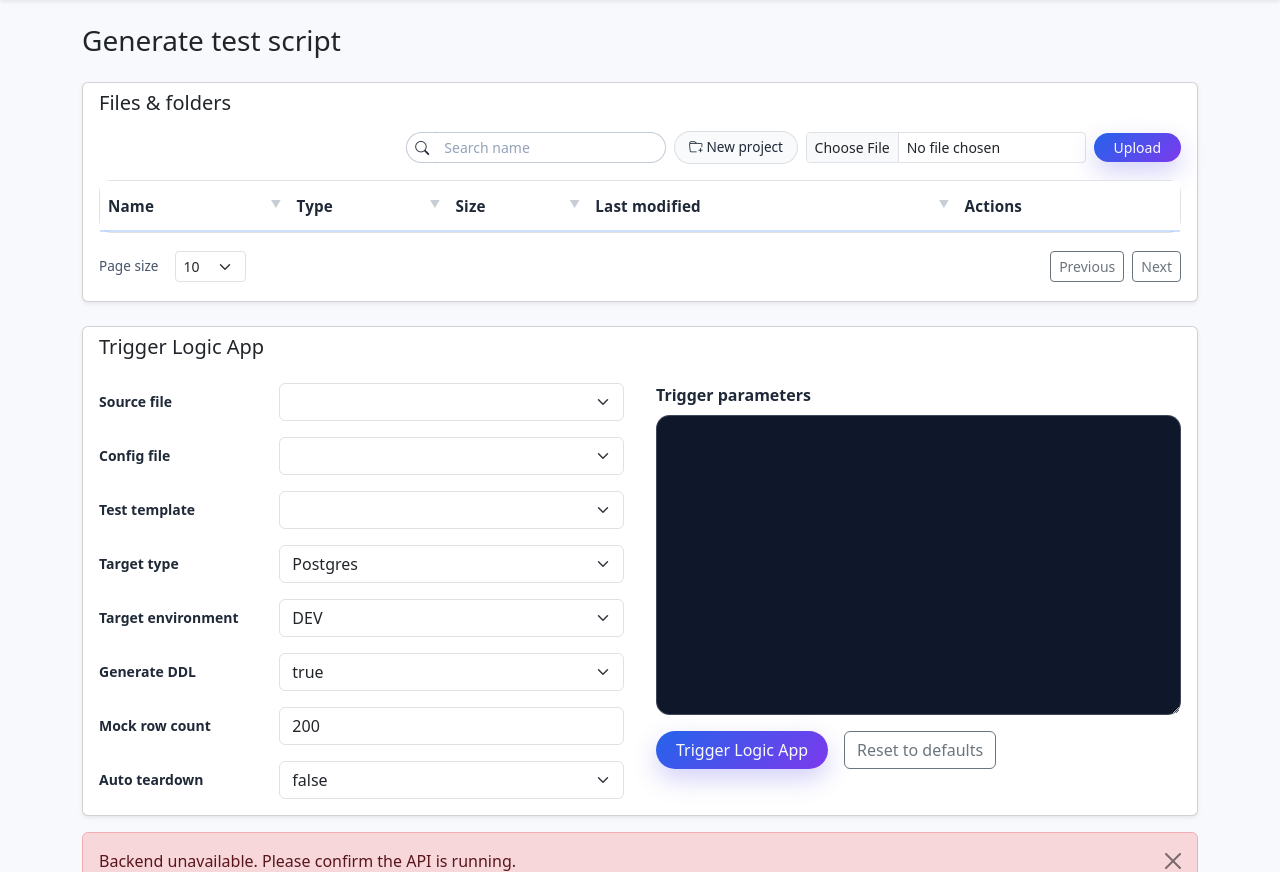
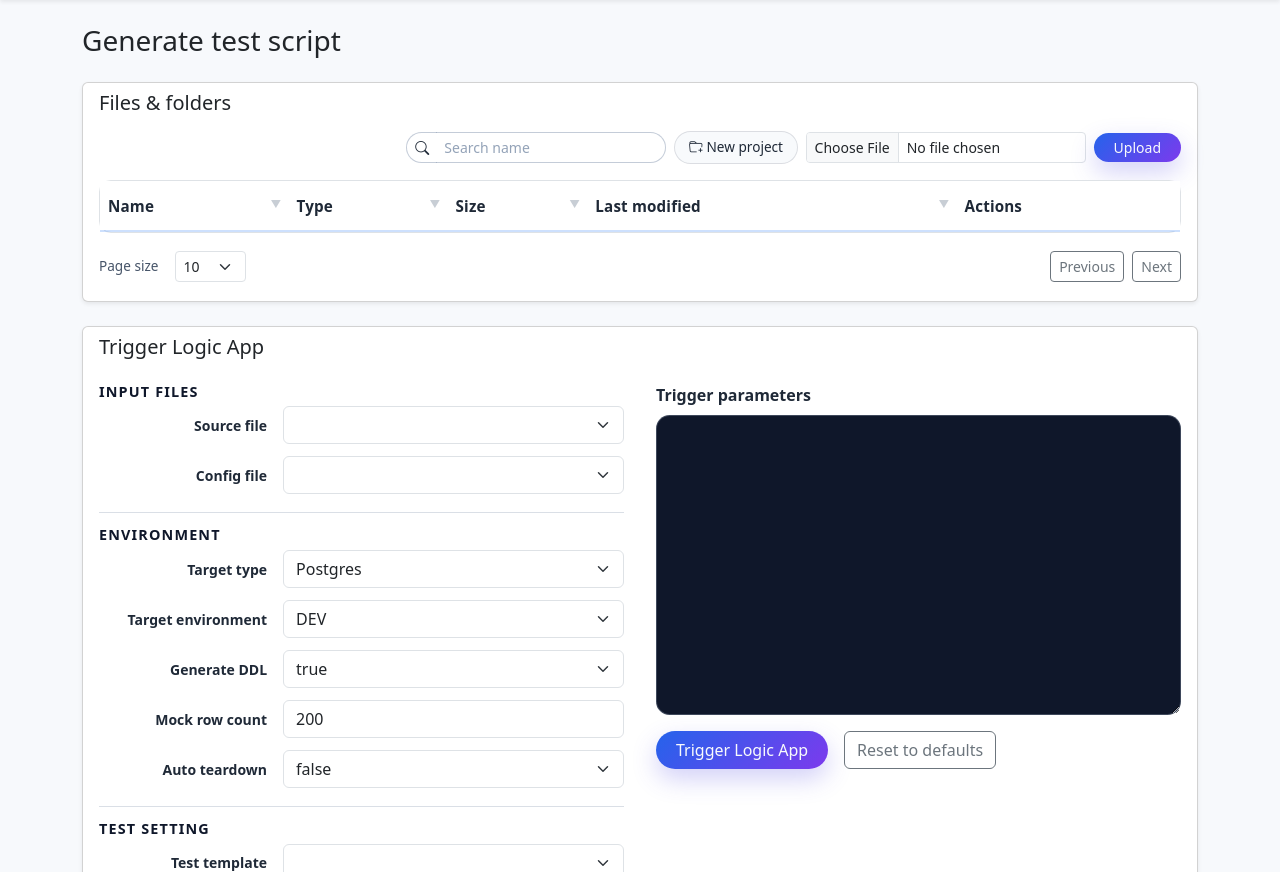
Before and after one commit to ongwezaa/IntDaitaraTest, a website: page apps/web/generate.html in a window 1280 px wide. Shown: the part 80-952 px from the top of the page. Drawn offline with nearby package versions, Linux system fonts and the light colour scheme; no server answers.

Commit message:
Tighten trigger parameter spacing and align labels

```diff
--- a/apps/web/css/style.css
+++ b/apps/web/css/style.css
@@ -275,12 +275,32 @@
 }
 
 .parameter-row {
-  margin-bottom: 1rem;
+  margin-bottom: 0.75rem;
 }
 
 .parameter-stack {
   display: flex;
   flex-direction: column;
+}
+
+
+.parameter-section + .parameter-section {
+  margin-top: 1.1rem;
+  padding-top: 0.85rem;
+  border-top: 1px solid rgba(148, 163, 184, 0.35);
+}
+
+.parameter-section-title {
+  font-size: 0.9rem;
+  font-weight: 700;
+  color: #0f172a;
+  text-transform: uppercase;
+  letter-spacing: 0.08em;
+  margin-bottom: 0.4rem;
+}
+
+.parameter-section .parameter-row {
+  padding-left: 0.35rem;
 }
 
 .parameter-stack .parameter-row:last-of-type {
@@ -299,6 +319,7 @@
   font-size: 0.875rem;
   color: #475569;
   font-weight: 500;
+  text-align: right;
 }
 
 .parameter-preview label {
--- a/apps/web/generate.html
+++ b/apps/web/generate.html
@@ -142,26 +142,26 @@
           <div class="row g-4 align-items-start trigger-grid">
             <div class="col-12 col-xl-6">
               <div class="parameter-stack">
+                <div class="parameter-section">
+                  <h3 class="parameter-section-title">Input Files</h3>
                   <div class="parameter-row row g-3 align-items-center">
-                  <label class="col-12 col-lg-4 col-form-label text-start text-lg-start parameter-label" for="fileSelect">Source file</label>
+                    <label class="col-12 col-lg-4 col-form-label text-end text-lg-end parameter-label" for="fileSelect">Source file</label>
                     <div class="col-12 col-lg-8">
                       <select class="form-select" id="fileSelect"></select>
                     </div>
                   </div>
                   <div class="parameter-row row g-3 align-items-center">
-                  <label class="col-12 col-lg-4 col-form-label text-start text-lg-start parameter-label" for="configSelect">Config file</label>
+                    <label class="col-12 col-lg-4 col-form-label text-end text-lg-end parameter-label" for="configSelect">Config file</label>
                     <div class="col-12 col-lg-8">
                       <select class="form-select" id="configSelect"></select>
                     </div>
                   </div>
+                </div>
+
+                <div class="parameter-section">
+                  <h3 class="parameter-section-title">Environment</h3>
                   <div class="parameter-row row g-3 align-items-center">
-                  <label class="col-12 col-lg-4 col-form-label text-start text-lg-start parameter-label" for="testTemplateSelect">Test template</label>
-                  <div class="col-12 col-lg-8">
-                    <select class="form-select" id="testTemplateSelect"></select>
-                  </div>
-                </div>
-                <div class="parameter-row row g-3 align-items-center">
-                  <label class="col-12 col-lg-4 col-form-label text-start text-lg-start parameter-label" for="targetType">Target type</label>
+                    <label class="col-12 col-lg-4 col-form-label text-end text-lg-end parameter-label" for="targetType">Target type</label>
                     <div class="col-12 col-lg-8">
                       <select class="form-select" id="targetType">
                         <option value="Postgres">Postgres</option>
@@ -173,7 +173,7 @@
                     </div>
                   </div>
                   <div class="parameter-row row g-3 align-items-center">
-                  <label class="col-12 col-lg-4 col-form-label text-start text-lg-start parameter-label" for="targetEnv">Target environment</label>
+                    <label class="col-12 col-lg-4 col-form-label text-end text-lg-end parameter-label" for="targetEnv">Target environment</label>
                     <div class="col-12 col-lg-8">
                       <select class="form-select" id="targetEnv">
                         <option value="DEV">DEV</option>
@@ -183,7 +183,7 @@
                     </div>
                   </div>
                   <div class="parameter-row row g-3 align-items-center">
-                  <label class="col-12 col-lg-4 col-form-label text-start text-lg-start parameter-label" for="generateDdl">Generate DDL</label>
+                    <label class="col-12 col-lg-4 col-form-label text-end text-lg-end parameter-label" for="generateDdl">Generate DDL</label>
                     <div class="col-12 col-lg-8">
                       <select class="form-select" id="generateDdl">
                         <option value="true">true</option>
@@ -192,18 +192,35 @@
                     </div>
                   </div>
                   <div class="parameter-row row g-3 align-items-center">
-                  <label class="col-12 col-lg-4 col-form-label text-start text-lg-start parameter-label" for="mockRowCount">Mock row count</label>
+                    <label class="col-12 col-lg-4 col-form-label text-end text-lg-end parameter-label" for="mockRowCount">Mock row count</label>
                     <div class="col-12 col-lg-8">
                       <input type="number" class="form-control" id="mockRowCount" min="1" value="200" />
                     </div>
                   </div>
                   <div class="parameter-row row g-3 align-items-center">
-                  <label class="col-12 col-lg-4 col-form-label text-start text-lg-start parameter-label" for="autoTeardown">Auto teardown</label>
+                    <label class="col-12 col-lg-4 col-form-label text-end text-lg-end parameter-label" for="autoTeardown">Auto teardown</label>
                     <div class="col-12 col-lg-8">
                       <select class="form-select" id="autoTeardown">
                         <option value="false">false</option>
                         <option value="true">true</option>
                       </select>
+                    </div>
+                  </div>
+                </div>
+
+                <div class="parameter-section">
+                  <h3 class="parameter-section-title">Test setting</h3>
+                  <div class="parameter-row row g-3 align-items-center">
+                    <label class="col-12 col-lg-4 col-form-label text-end text-lg-end parameter-label" for="testTemplateSelect">Test template</label>
+                    <div class="col-12 col-lg-8">
+                      <select class="form-select" id="testTemplateSelect"></select>
+                    </div>
+                  </div>
+                  <div class="parameter-row row g-3 align-items-center">
+                    <label class="col-12 col-lg-4 col-form-label text-end text-lg-end parameter-label" for="executionParameters">Execution parameters</label>
+                    <div class="col-12 col-lg-8">
+                      <input type="text" class="form-control" id="executionParameters" autocomplete="off" />
+                    </div>
                   </div>
                 </div>
               </div>
--- a/apps/web/js/main.js
+++ b/apps/web/js/main.js
@@ -43,6 +43,7 @@
 const mockRowCountInput = document.getElementById('mockRowCount');
 const autoTeardownSelect = document.getElementById('autoTeardown');
 const generateDdlSelect = document.getElementById('generateDdl');
+const executionParametersInput = document.getElementById('executionParameters');
 const parametersPreview = document.getElementById('parametersPreview');
 const triggerBtn = document.getElementById('triggerBtn');
 const triggerSpinner = document.getElementById('triggerSpinner');
@@ -927,6 +928,9 @@
   if (testTemplateSelect) {
     testTemplateSelect.value = '';
   }
+  if (executionParametersInput) {
+    executionParametersInput.value = '';
+  }
 }
 
 async function loadFlatFiles() {
@@ -1008,6 +1012,10 @@
   const resolvedProject = deriveProjectForPayload();
   if (resolvedProject) {
     payload.project = resolvedProject;
+  }
+  const executionParameterValue = executionParametersInput?.value?.trim();
+  if (executionParameterValue) {
+    payload.execution_parameter = executionParameterValue;
   }
   parametersPreview.value = JSON.stringify(payload, null, 2);
 }
@@ -1133,6 +1141,9 @@
     }
   });
   applyParameterDefaults();
+  if (executionParametersInput) {
+    executionParametersInput.value = '';
+  }
   updateParametersPreview();
 }
 
@@ -1322,6 +1333,10 @@
       }
     });
 
+  if (executionParametersInput) {
+    executionParametersInput.addEventListener('input', updateParametersPreview);
+  }
+
   if (parametersPreview) {
     parametersPreview.addEventListener('input', () => {
       // allow manual edits without immediate regeneration unless a control changes
```
Lines whose indentation alone changed are shown as unchanged.
